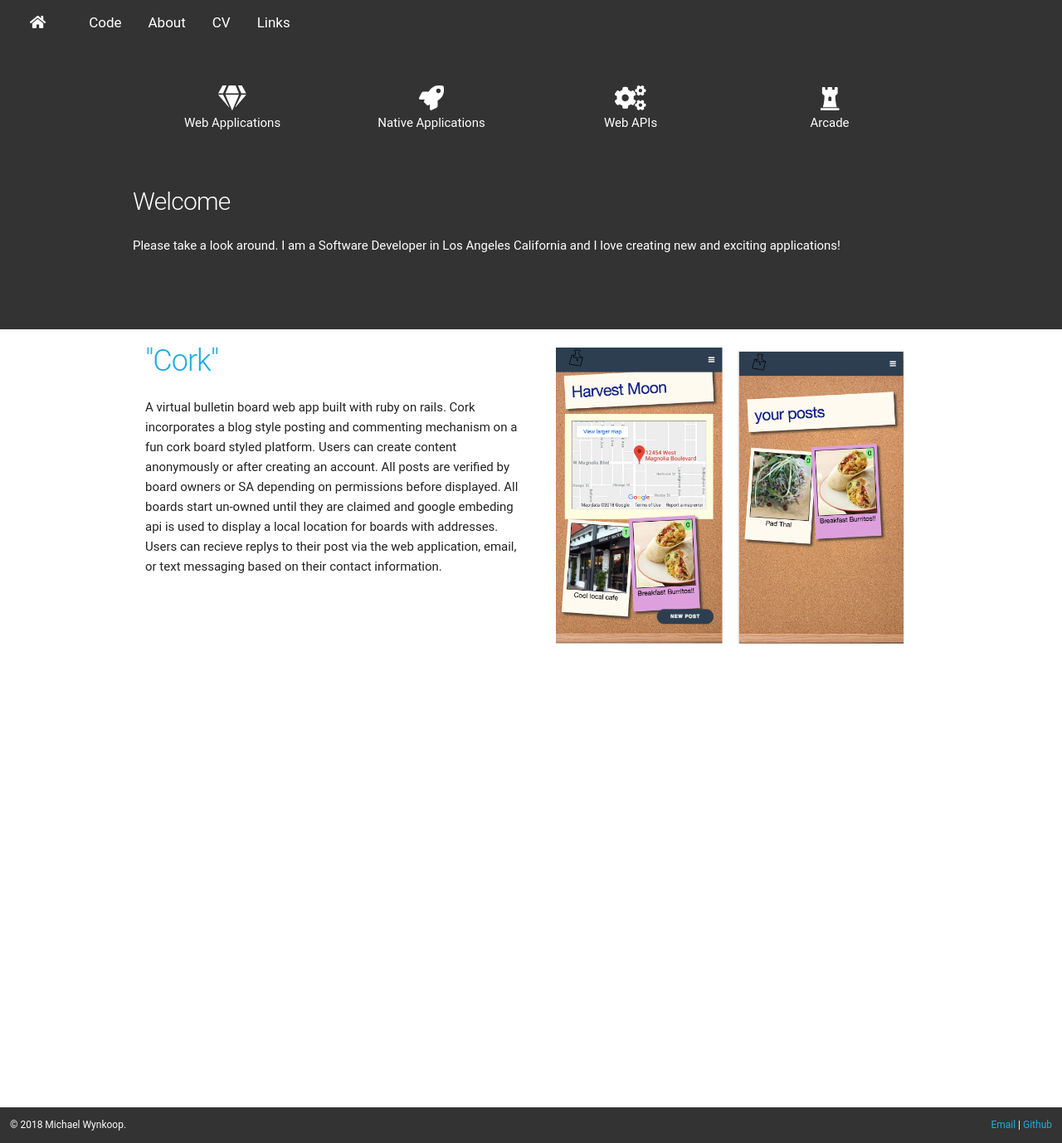
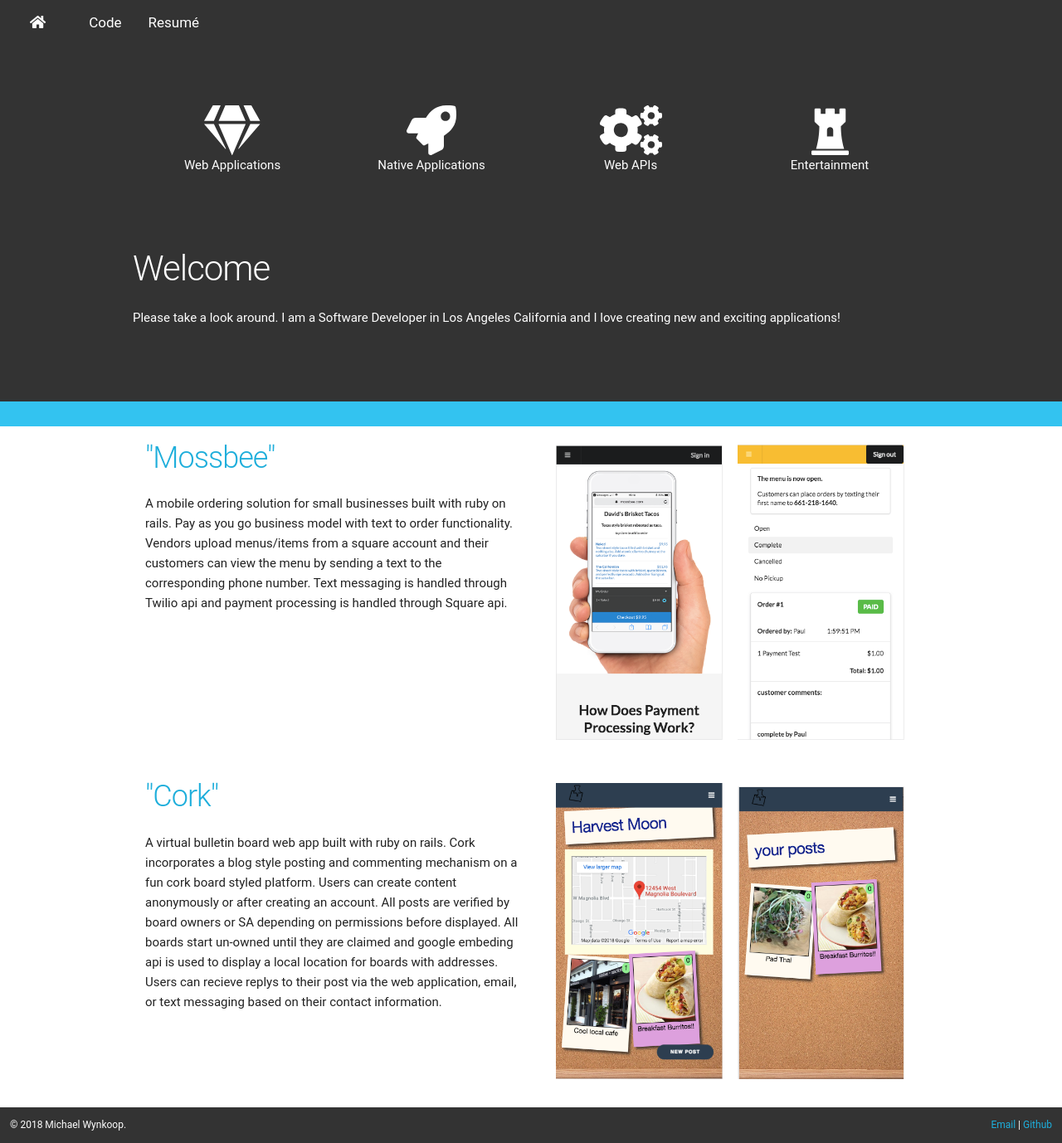
Before and after one commit to wynk182/portfolio, a Jekyll site: the page built from index.html, in a window 1280 px wide and 1378 px high. Shown: the whole window at 83% size. Built offline with Jekyll 4.4.1, drawn with Linux system fonts in a browser that asks for light colours.

Commit message:
coolness

```diff
--- a/_layouts/default.html
+++ b/_layouts/default.html
@@ -13,11 +13,11 @@
 
   				<li><a href="index" class="brand"><i class="fas fa-home"></i></a></li>
                 <li><a href="code">Code</a></li>
-                <li><a href="about">About</a></li>
-                <li><a href="cv">CV</a></li>
-                <li><a href="links">Links</a></li>
+                <!--<li><a href="about">About</a></li>-->
+                <li><a href="files/MichaelWynkoop.pdf">Resumé</a></li>
+                <!--<li><a href="links">Links</a></li>-->
   				<li class="-icon">
-    					<a href="javascript:void(0);" onclick="topnav('myTopnav2')">☰</a>
+    					<a href="javascript:void(0);" onclick="topnav('myTopnav2')"><i class="fas fa-bars"></i></a>
   				</li>
 
 			</ul><br/>
@@ -31,7 +31,7 @@
 					 </div>
                <div class="_floatRight">
                 <a href="mailto:wynk182@gmail.com" style="text-decoration: none;">Email</a> |
-						 <a href="https://github.com/wynk182" target="_blank" style="text-decoration:none;">Github</a>
+				<a href="https://github.com/wynk182" target="_blank" style="text-decoration:none;">Github</a>
                </div>
 
           </div>
@@ -40,12 +40,12 @@
         <script src="js/beauter.min.js"></script>
         <style>
             .footer {
-								padding:1em;
+				padding:1em;
                 position: fixed;
                 left: 0;
                 bottom: 0;
                 width: 100%;
-								font-size: 12px;
+				font-size: 12px;
             }
         </style>
 
--- a/index.html
+++ b/index.html
@@ -2,22 +2,37 @@
 layout: default
 title: Michael Wynkoop Portfolio
 ---
+<br/>
 <div class="jumbo _dark">
     <div class="row container">
-        <div class="col m3"><a class="head_icon" href="#web_applications"><i class="fas fa-gem fa-2x"></i><br/>Web Applications</a></div>
-    <div class="col m3"><a class="head_icon" href="#native_apps"><i class="fas fa-rocket fa-2x"></i><br/>Native Applications</a></div>
-	       <div class="col m3"><a class="head_icon" href="#apis"><i class="fas fa-cogs fa-2x"></i><br/>Web APIs</a></div>
-            <div class="col m3"><a class="head_icon" href="#arcade"><i class="fas fa-chess-rook fa-2x"></i><br/>Arcade</a></div>
+        <div class="col m3"><i class="fas fa-gem fa-4x"></i><br/>Web Applications</div>
+    <div class="col m3"><i class="fas fa-rocket fa-4x"></i><br/>Native Applications</div>
+	       <div class="col m3"><i class="fas fa-cogs fa-4x"></i><br/>Web APIs</div>
+            <div class="col m3"><i class="fas fa-chess-rook fa-4x"></i><br/>Entertainment</div>
         </div>
-        <br/><br/>
+        <br/><br/><br/>
         <div class="row container _alignLeft">
-            <h4>Welcome</h4>
+            <h2>Welcome</h2>
             <p>Please take a look around. I am a Software Developer in Los Angeles California and I love creating new and exciting applications!</p>
         </div>
 
 </div>
-
-<div class="container" id="web_applications">
+<div class="jumbo _primary header_bar" id="web_applications"></div>
+<div class="container" >
+    <div class="row">
+        <div class="col m6">
+            <h3><a style="text-decoration:none;" href="https://mossbee.com">"Mossbee"</a></h3>
+            <p>
+                A mobile ordering solution for small businesses built with ruby on rails. Pay as you go business model with text to order functionality. Vendors upload menus/items from a square account and their customers can view the menu by sending a text to the corresponding phone number. Text messaging is handled through Twilio api and payment processing is handled through Square api.
+            </p>
+        </div>
+        <div class="_alignCenter col m6">
+            <div class="row">
+                <img src="images/mossbee_home.png"></img>
+                <img src="images/mossbee_dashboard.png"></img>
+            </div>
+        </div>
+    </div>
     <div class="row">
         <div class="col m6">
             <h3><a style="text-decoration:none;" href="https://github.com/wynk182/CorkBoard">"Cork"</a></h3>
@@ -27,56 +42,15 @@ title: Michael Wynkoop Portfolio
         </div>
         <div class="_alignCenter col m6">
             <div class="row">
-
                 <img src="images/cork_screen_shot.png"></img>
-
                 <img src="images/your_posts_cork.png"></img>
-
             </div>
-            <!--<div class="row">
-                <img src="images/cork_post.png"></img>
-
-                <img src="images/cork_contact.png"></img>
-
-            </div>-->
-
-
-        </div>
-    </div>
-    <div class="row">
-        <div class="col m6">
-
-        </div>
-        <div class="col m6">
-
         </div>
     </div>
 
 </div>
-<div class="container" id="native_apps">
-    <div class="col m6">
+<br/><br/>
 
-    </div>
-    <div class="col m6">
-
-    </div>
-</div>
-<div class="container" id="apis">
-    <div class="col m6">
-
-    </div>
-    <div class="col m6">
-
-    </div>
-</div>
-<div class="container" id="arcade">
-    <div class="col m6">
-
-    </div>
-    <div class="col m6">
-
-    </div>
-</div>
 <style>
     .head_icon{
         text-decoration: none;
@@ -86,4 +60,7 @@ title: Michael Wynkoop Portfolio
         padding:.5em;
         width:48%;
     }
+    .header_bar{
+        padding:1em;
+    }
 </style>
```
Also changed, not shown: cv.html (+12 -9 lines), images/cork_contact.png (deleted), images/cork_post.png (deleted), images/mossbee_dashboard.png (added), images/mossbee_home.png (added), 4 other files.
